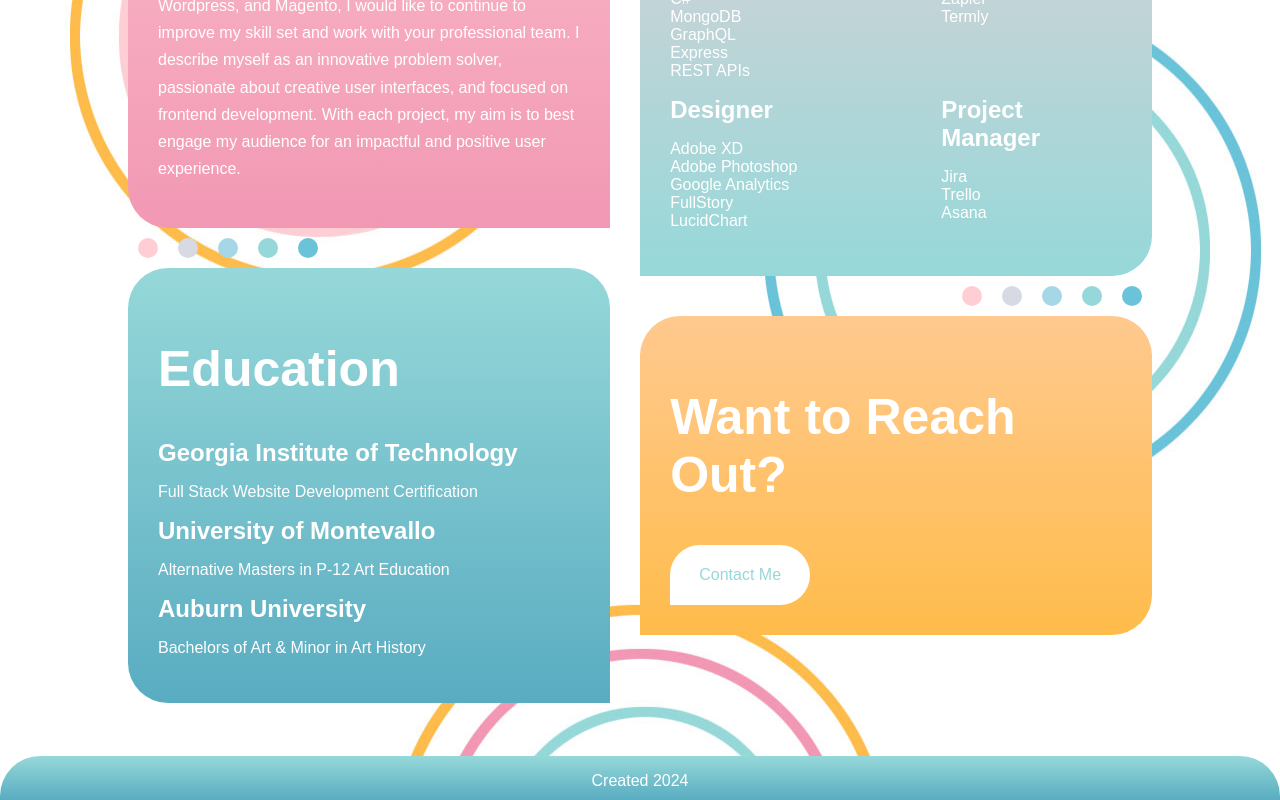
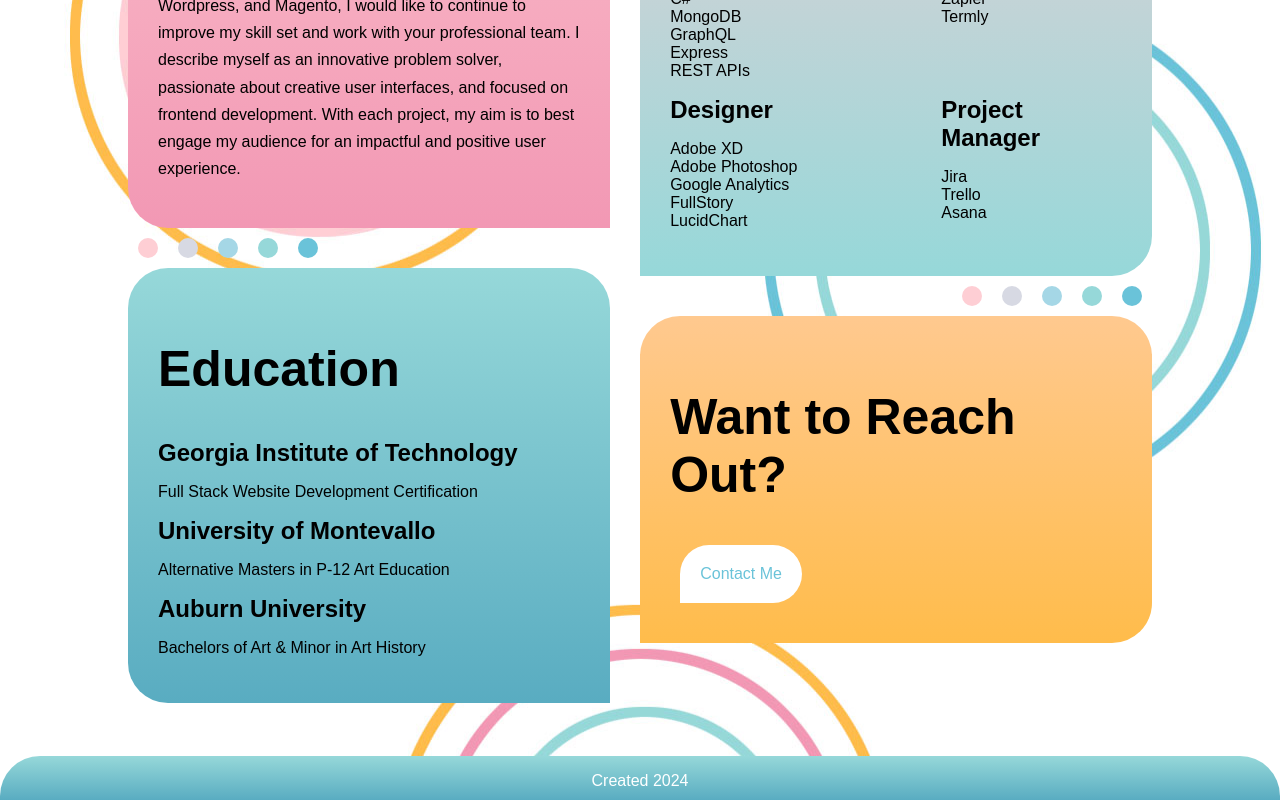
Before and after one commit to AmandaC0022/My-Portfolio, a React (Create React App) app in the folder my-react-portfolio/: page /about in a window 1280 px wide. Shown: the part 492-1292 px from the top of the page. Built offline with nearby package versions, Linux system fonts and the light colour scheme.

Commit message:
added global button styles and text color

```diff
--- a/my-react-portfolio/src/components/Navbar/Navbar.css
+++ b/my-react-portfolio/src/components/Navbar/Navbar.css
@@ -18,11 +18,11 @@
     width: 100%;
   }
   .active h5 {
-    color: var(--teal);
+    color: var(--blue);
   }
 
   .nav-link:hover {
-    color:var(--blue);
+    color:var(--dark-teal);
     transition: color .25s ease-in-out;
     cursor: pointer;
   }
--- a/my-react-portfolio/src/index.css
+++ b/my-react-portfolio/src/index.css
@@ -79,3 +79,18 @@
     border-radius: 50%;
     display: inline-block;
   }
+
+  .custom-btn {
+    background-color: white;
+    padding: 20px;
+    border-radius: 40px 40px 40px 0;
+    display: flex;
+    justify-content: center;
+    align-items: center;
+    color:var(--blue);
+  }
+
+  .custom-btn:hover {
+    color:var(--dark-teal);
+    cursor: pointer;
+  }
--- a/my-react-portfolio/src/pages/About/About.css
+++ b/my-react-portfolio/src/pages/About/About.css
@@ -4,7 +4,7 @@
     align-items: flex-start;
     flex-direction: row;
     margin-top: 2%;
-    color: white;
+    color: black;
 }
 .left-container {
     width: 48%;
@@ -63,19 +63,13 @@
     background: var(--orange-gradient);
     border-radius: 40px 40px 40px 0;
 }
-.contact-btn {
-    background-color: white;
-    padding: 20px;
-    border-radius: 40px 40px 40px 0;
-    width: 100px;
-    height: 20px;
-    display: flex;
-    justify-content: center;
-    align-items: center;
+.custom-btn a{
+    color: var(--blue);
+    text-decoration: none;
 }
-.link {
-    text-decoration: none;
-    color: var(--teal);
+.custom-btn a:hover{
+    color: var(--dark-teal);
+    cursor:pointer;
 }
 
 @media screen and (max-width: 786px) {
--- a/my-react-portfolio/src/pages/About/About.js
+++ b/my-react-portfolio/src/pages/About/About.js
@@ -84,9 +84,7 @@
                 <Circles/>
                 <div className="contact-block">
                     <h2>Want to Reach Out?</h2>
-                    <div className="contact-btn">
-                        <Link className="link" to="/contact"><p>Contact Me</p></Link>
-                    </div>
+                    <button className="custom-btn"><Link to="/contact">Contact Me</Link></button>
                 </div>
             </div>
             {/* <h2>Links</h2>
--- a/my-react-portfolio/src/pages/Homepage/Homepage.css
+++ b/my-react-portfolio/src/pages/Homepage/Homepage.css
@@ -41,7 +41,7 @@
     background: var(--pink-gradient);
     padding: 30px;
     border-radius: 40px 40px 40px 0px;
-    color: white;
+    color: black;
     margin-bottom: 20%;
   }
   @media screen and (max-width:820px) {
```
